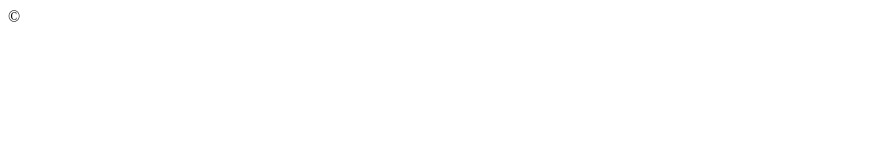
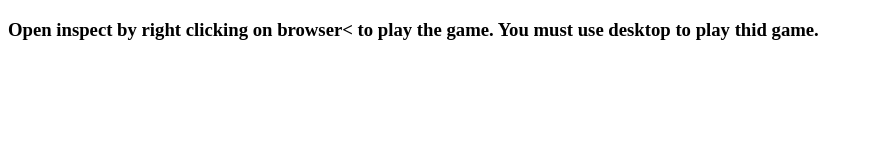
Before and after one commit to vikrant-51/RockPaperScissors, a plain HTML site: page index.html in a window 1280 px wide. Shown: the whole page, without its empty margins (0-873 px from the left). Drawn offline with Linux system fonts and the light colour scheme.

Commit message:
Update index.html

```diff
--- a/index.html
+++ b/index.html
@@ -4,7 +4,7 @@
 <title>Rock Paper Scissors</title>
 </head>
 <body>
+<h3>Open inspect by right clicking on browser< to play the game. You must use desktop to play thid game.</h3>
 </body>
 <script src="Sample.js"></script>
 </html>
-©
```
